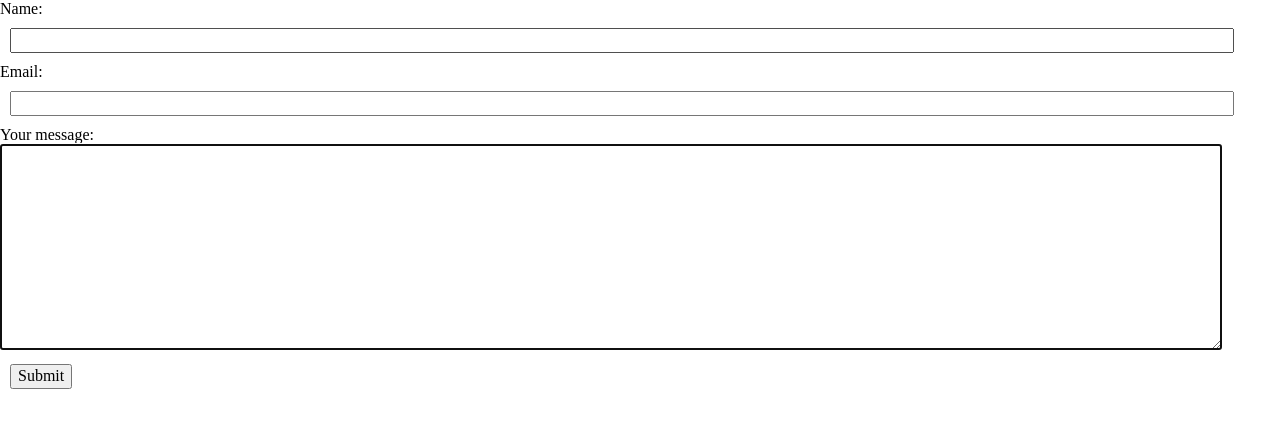
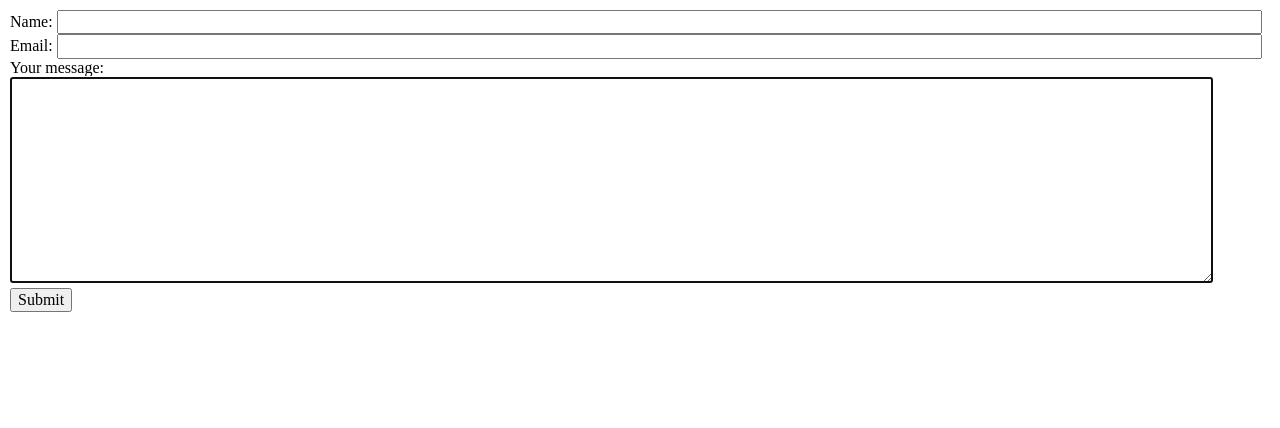
Before and after one commit to ajthysheril/html-forms, a plain HTML site: page index.html in a window 1280 px wide. Drawn offline with nearby package versions, Linux system fonts and the light colour scheme.

Commit message:
Update style.css

```diff
--- a/style.css
+++ b/style.css
@@ -3,7 +3,7 @@ html {
   width: 100%;
 }
 body {
-  padding: 0;
+  padding: 10px;
 }
 .wrapper {
   width: 100%;
@@ -11,9 +11,6 @@ body {
 
 
 input {
-  display: flex;
-  flex: 1;
-  margin: 10px;
   width: 95%
 }
 
@@ -22,5 +19,5 @@ textarea {
   width: 95%
 }
 button {
-  margin: 10px;
+  margin: 0px;
 }
```
